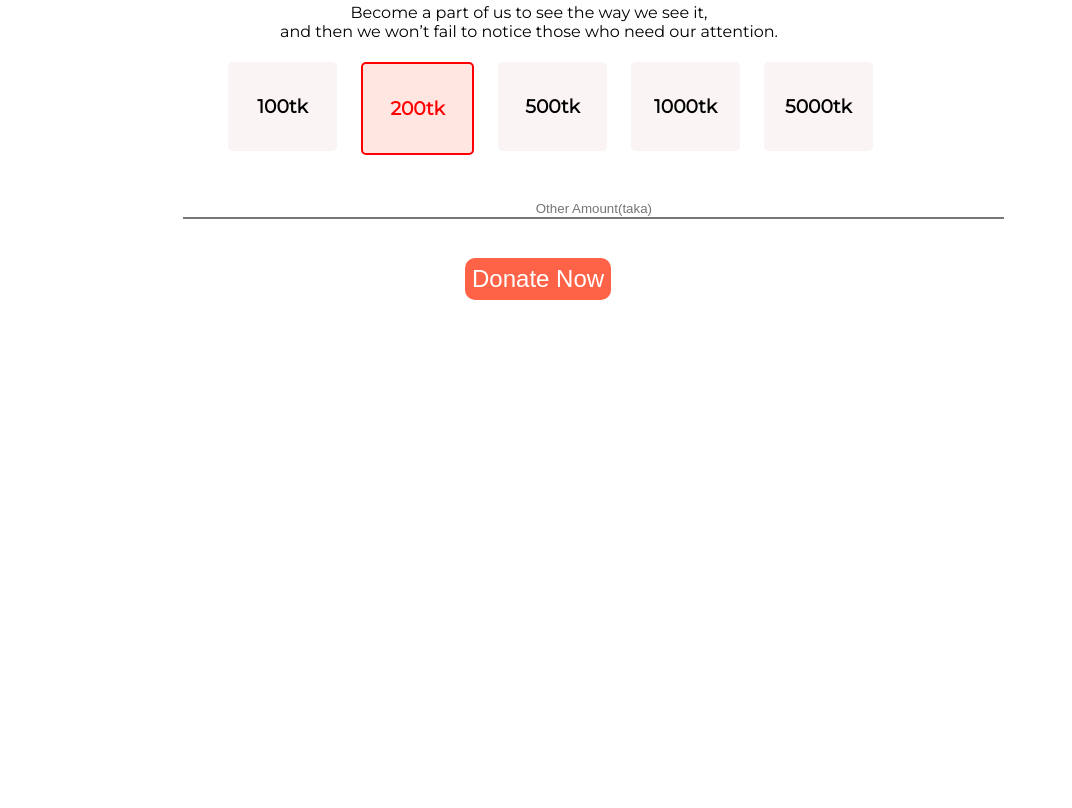
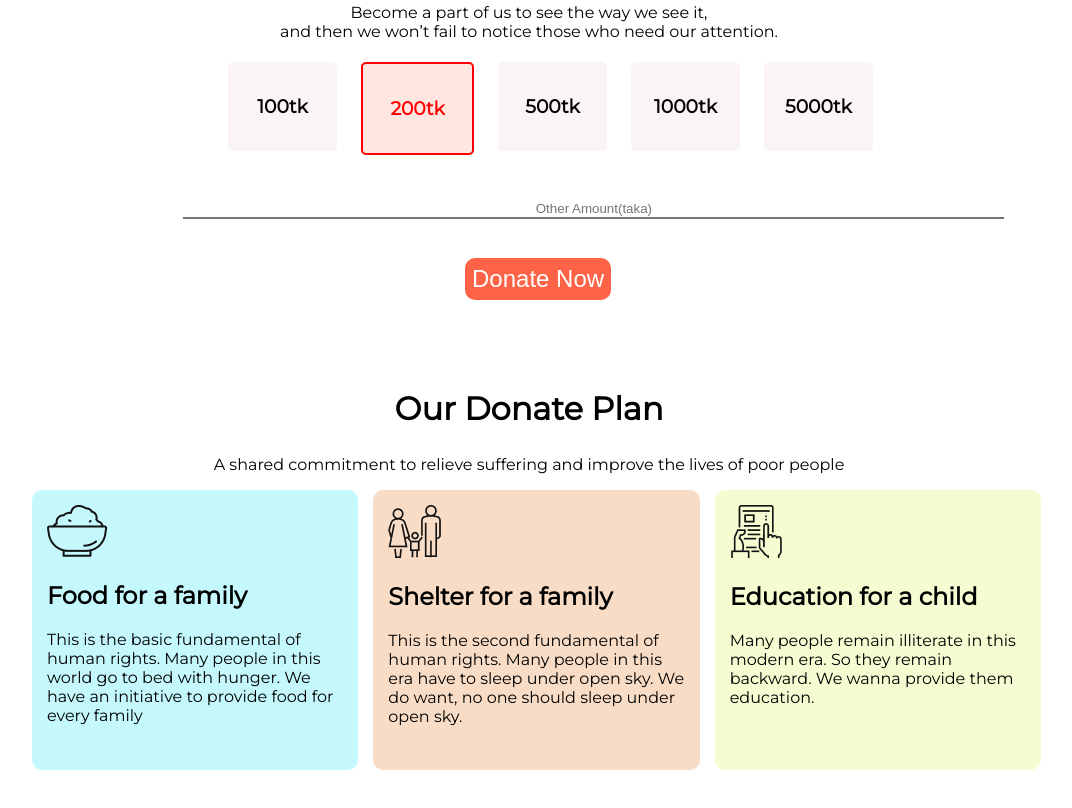
Before and after one commit to sowmik-sec/Now-Donate, a plain HTML site: page index.html in a window 1280 px wide. Shown: the part 805-1613 px from the top of the page, without its empty margins (111-1183 px from the left). Before the commit the page ends 1194 px from the top, so only its background shows below. Drawn offline with Linux system fonts and the light colour scheme.

Commit message:
donate plan completed Alhamdulillah

```diff
--- a/index.html
+++ b/index.html
@@ -62,5 +62,42 @@
         <button>Donate Now</button>
       </div>
     </section>
+    <section class="donate-plan">
+      <div class="plan">
+        <h1>Our Donate Plan</h1>
+        <p>
+          A shared commitment to relieve suffering and improve the lives of poor
+          people
+        </p>
+      </div>
+      <div class="feature-list">
+        <div class="feature-plan food">
+          <img src="photos/food.png" alt="" />
+          <h2>Food for a family</h2>
+          <p>
+            This is the basic fundamental of human rights. Many people in this
+            world go to bed with hunger. We have an initiative to provide food
+            for every family
+          </p>
+        </div>
+        <div class="feature-plan shelter">
+          <img src="photos/shelter.png" alt="" />
+          <h2>Shelter for a family</h2>
+          <p>
+            This is the second fundamental of human rights. Many people in this
+            era have to sleep under open sky. We do want, no one should sleep
+            under open sky.
+          </p>
+        </div>
+        <div class="feature-plan education">
+          <img src="photos/Frame-1.png" alt="" />
+          <h2>Education for a child</h2>
+          <p>
+            Many people remain illiterate in this modern era. So they remain
+            backward. We wanna provide them education.
+          </p>
+        </div>
+      </div>
+    </section>
   </body>
 </html>
--- a/style.css
+++ b/style.css
@@ -84,3 +84,38 @@ input {
 .donate-taka-btn {
   margin: 0 0 7% 45%;
 }
+
+/* Donate plan */
+
+.plan {
+  text-align: center;
+}
+
+.plan h1 {
+  font-size: 2rem;
+}
+
+.feature-plan {
+  height: 250px;
+  width: 30%;
+  padding: 15px;
+  border-radius: 10px;
+  margin-left: 15px;
+}
+
+.food {
+  background-color: rgb(196, 248, 252);
+}
+
+.shelter {
+  background-color: rgb(248, 220, 197);
+}
+
+.education {
+  background-color: rgb(244, 252, 209);
+}
+
+.feature-list {
+  display: flex;
+  margin: 0 10% 3% 10%;
+}
```
Also changed, not shown: photos/Frame-1.png (added), photos/food.png (added), photos/shelter.png (added).
